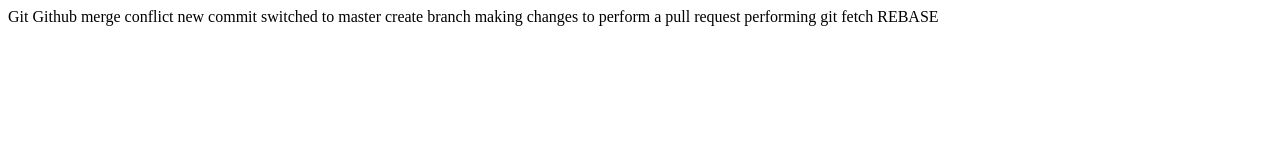
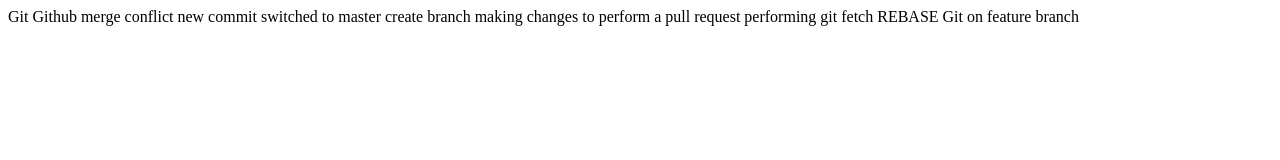
Before and after one commit to KomalKalra223/github-practice, a plain HTML site: page index.html in a window 1280 px wide. Drawn offline with Linux system fonts and the light colour scheme.

Commit message:
feature/navbar changed

```diff
--- a/index.html
+++ b/index.html
@@ -16,5 +16,6 @@
     performing git fetch
 
     REBASE
+    Git on feature branch
 </body>
 </html>
```
